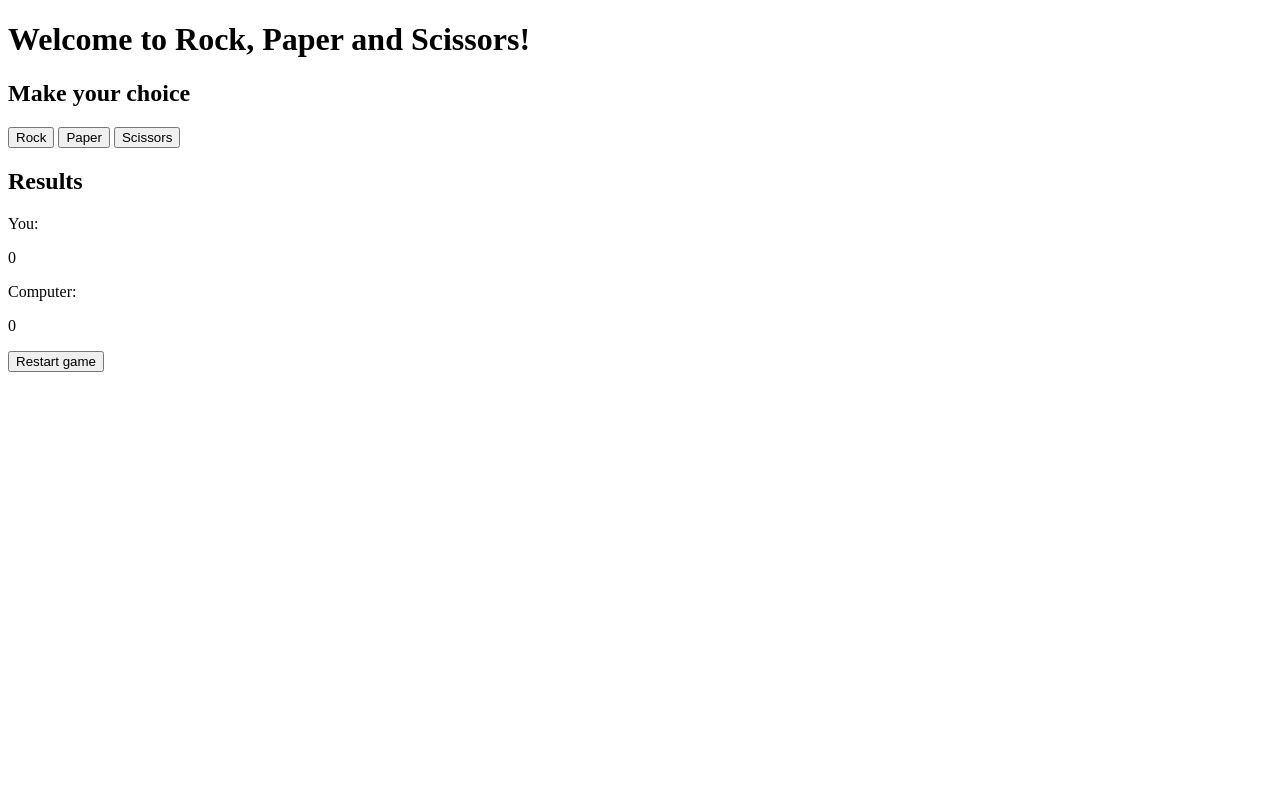
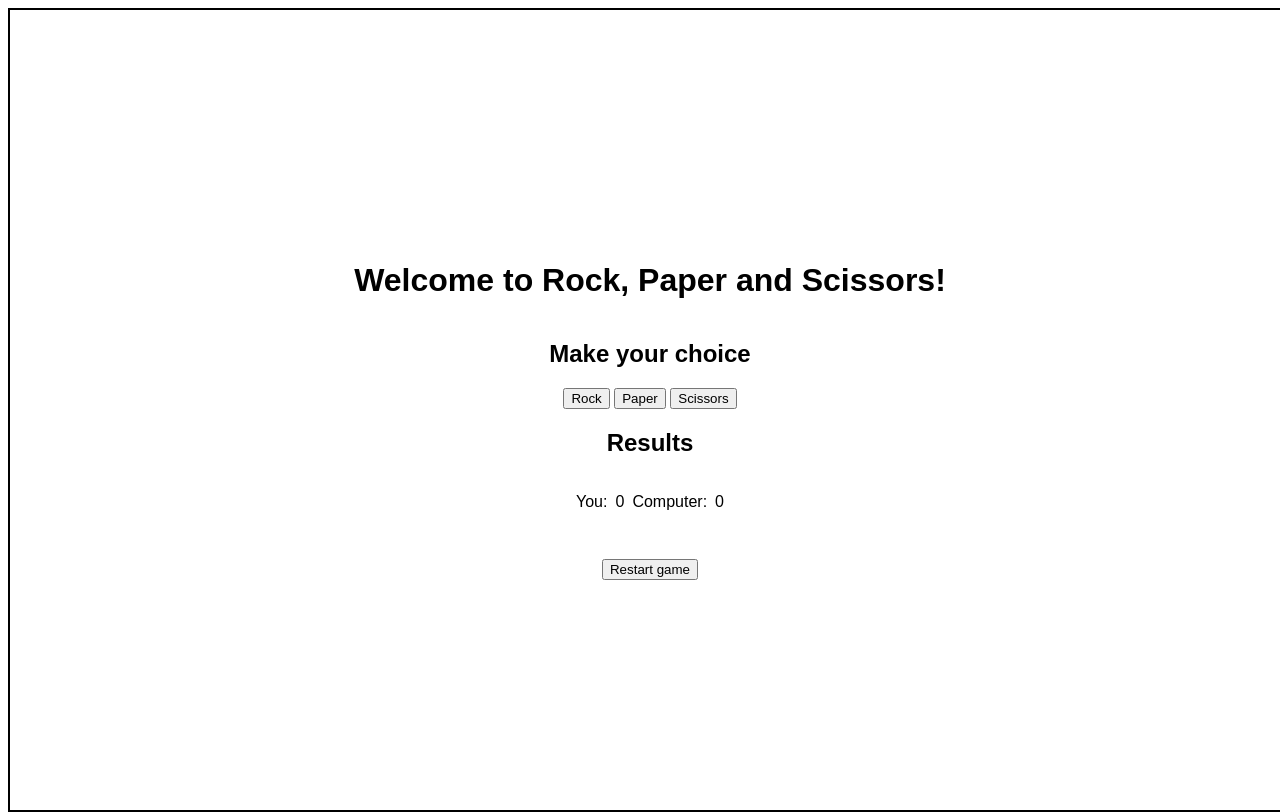
Before and after one commit to a-gracia/rock-paper-scissors, a plain HTML site: page index.html in a window 1280 px wide. Drawn offline with Linux system fonts and the light colour scheme.

Commit message:
fix: updates CSS

```diff
--- /dev/null
+++ b/css/styles.css
@@ -0,0 +1,19 @@
+body {
+  font-family: Arial, Helvetica, sans-serif;
+}
+
+#container {
+  display: flex;
+  flex-direction: column;
+  justify-content: center;
+  align-items: center;
+  height: 100%;
+  width: 100%;
+  position: absolute;
+  border: solid black 2px;
+}
+
+#results {
+  display: flex;
+  gap: 8px;
+}
--- a/index.html
+++ b/index.html
@@ -4,23 +4,26 @@
     <meta charset="UTF-8" />
     <meta name="viewport" content="width=device-width, initial-scale=1.0" />
     <title>Document</title>
+    <link rel="stylesheet" href="css/styles.css" />
   </head>
   <body>
-    <h1>Welcome to Rock, Paper and Scissors!</h1>
     <div id="container">
+      <h1>Welcome to Rock, Paper and Scissors!</h1>
       <h2>Make your choice</h2>
       <div id="buttons">
         <button class="choices" id="rock">Rock</button>
         <button class="choices" id="paper">Paper</button>
         <button class="choices" id="scissors">Scissors</button>
       </div>
+
+      <h2>Results</h2>
       <div id="results">
-        <h2>Results</h2>
         <p>You:</p>
         <p id="human-score">0</p>
         <p>Computer:</p>
         <p id="computer-score">0</p>
       </div>
+
       <p id="winner"></p>
       <button id="restart">Restart game</button>
     </div>
--- a/js/scripts.js
+++ b/js/scripts.js
@@ -35,16 +35,13 @@ function playRound(humanChoice, computerChoice) {
   humanChoice = humanChoice.toLowerCase();
   // check who wins, log a message for the human and increment the score of the winner
   if (humanChoice === computerChoice) {
-    console.log("That's a draw");
   } else if (
     (humanChoice === "rock" && computerChoice === "scissors") ||
     (humanChoice === "paper" && computerChoice === "rock") ||
     (humanChoice === "scissors" && computerChoice === "paper")
   ) {
-    console.log("You won!");
     humanScore++;
   } else {
-    console.log("You lost!");
     computerScore++;
   }
 }
@@ -67,7 +64,11 @@ buttons.forEach((button) => {
     computerScoreDOM.textContent = computerScore;
 
     // Check and declare winner
-    if (humanScore + computerScore >= 5) {
+    if (
+      humanScore + computerScore >= 5 ||
+      humanScore >= 3 ||
+      computerScore >= 3
+    ) {
       // disable buttons
       buttons.forEach((button) => (button.disabled = true));
       // select winner paragraph
```
